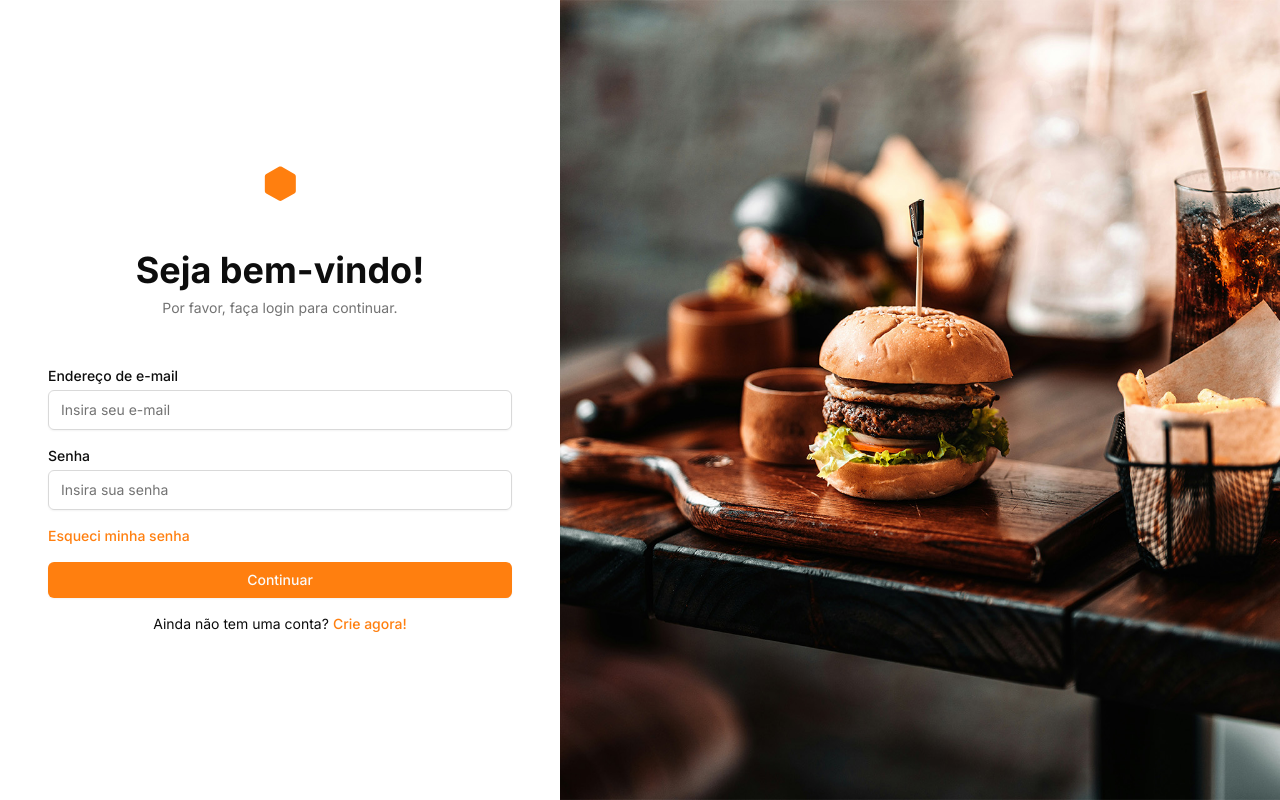
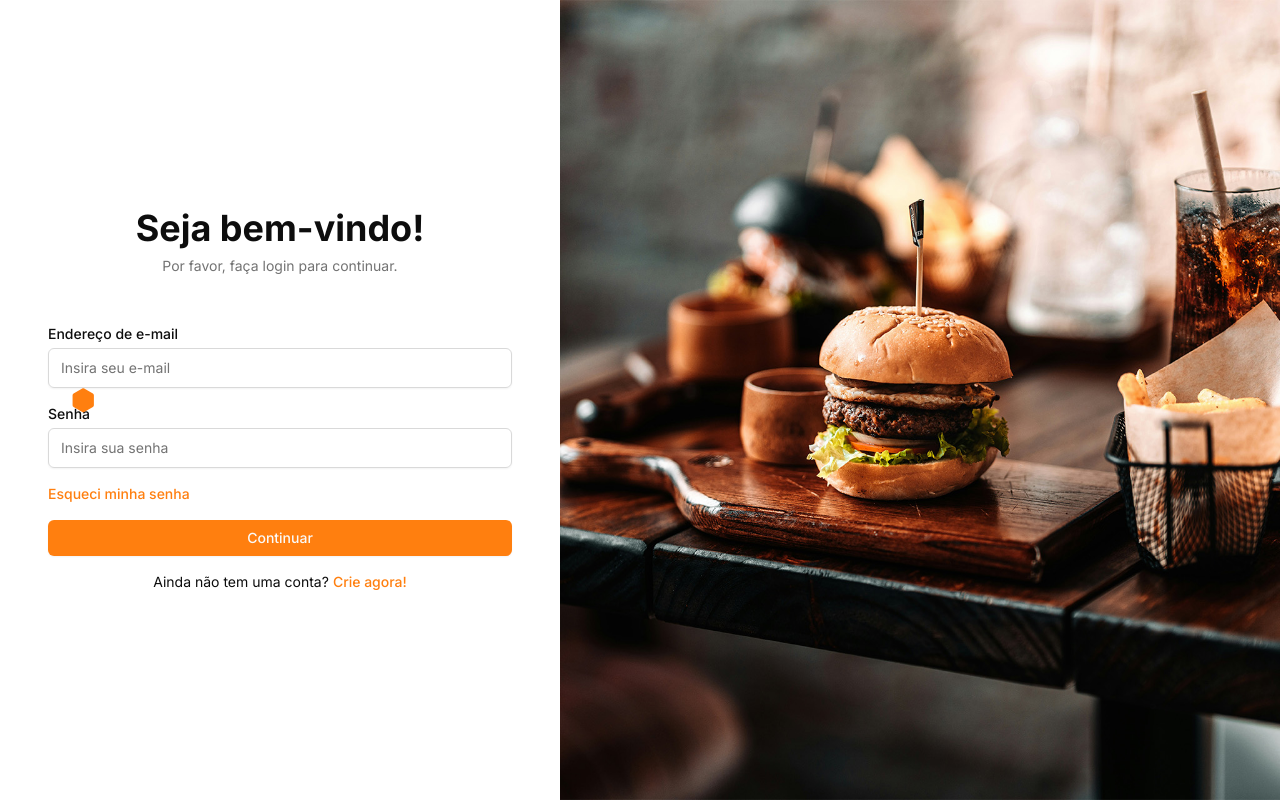
Before and after one commit to diogo-kappaun/food-explorer-web, a React (Vite) app: page / in a window 1280 px wide. Built offline with nearby package versions, Linux system fonts and the light colour scheme.

Commit message:
:sparkles: feat: Add Admin logo only user admin

```diff
--- a/src/components/Logo.jsx
+++ b/src/components/Logo.jsx
@@ -1,13 +1,24 @@
+import { useAuth } from '../hooks/auth'
+import { USER_ROLE } from '../utils/roles'
+
+import { twMerge } from 'tailwind-merge'
+
 import LogoImage from '../assets/logo.svg'
 
-export function Logo({ withText = false, className, props }) {
+export function Logo({ className, props }) {
+  const { role } = useAuth()
   return (
-    <div className="flex items-center gap-2" {...props}>
-      <img src={LogoImage} alt="logo" className={className} />
-      {withText ? (
-        <span className="text-lg font-bold text-foreground">Food Explorer</span>
-      ) : (
-        ''
+    <div
+      className={twMerge(
+        'flex items-center gap-2 lg:absolute lg:left-[72px] lg:w-6',
+        className,
+      )}
+      {...props}
+    >
+      <img src={LogoImage} alt="logo" />
+
+      {role === USER_ROLE.ADMIN && (
+        <span className="text-base font-normal text-foreground">Admin</span>
       )}
     </div>
   )
```
